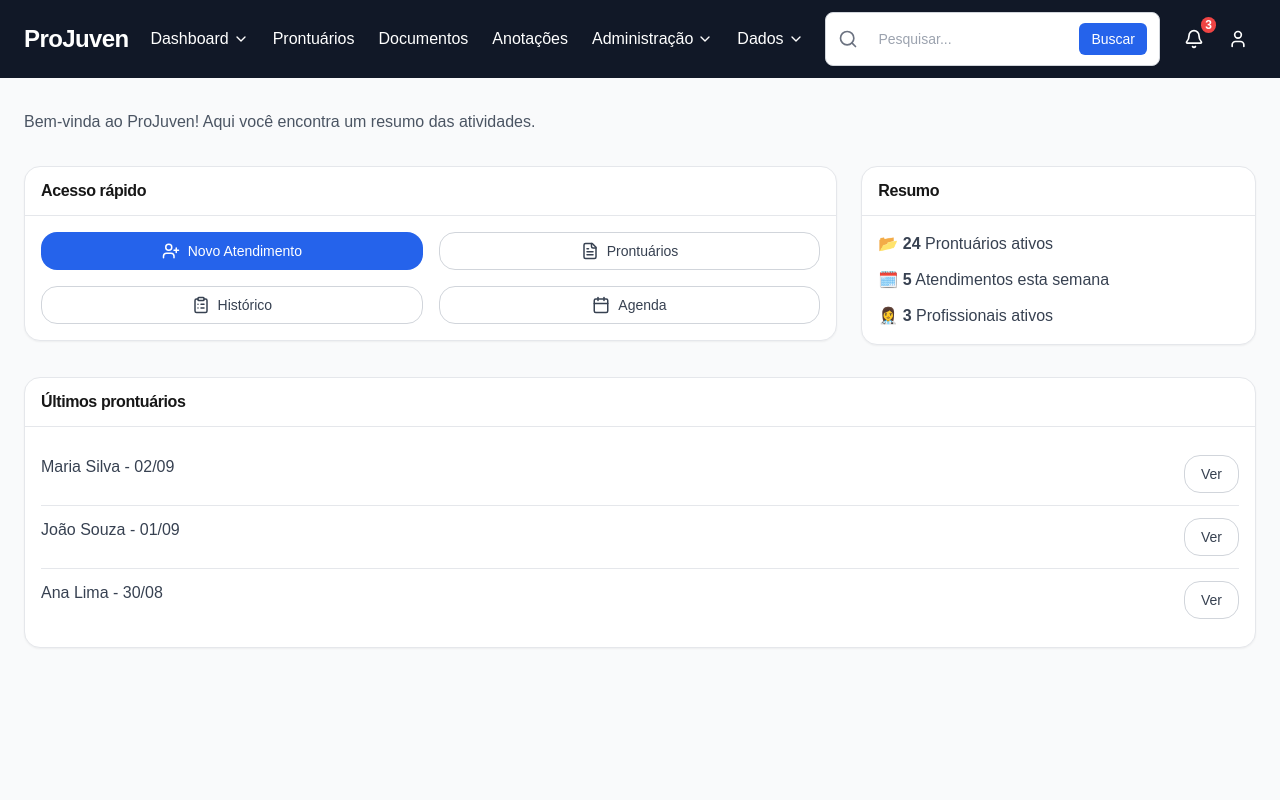
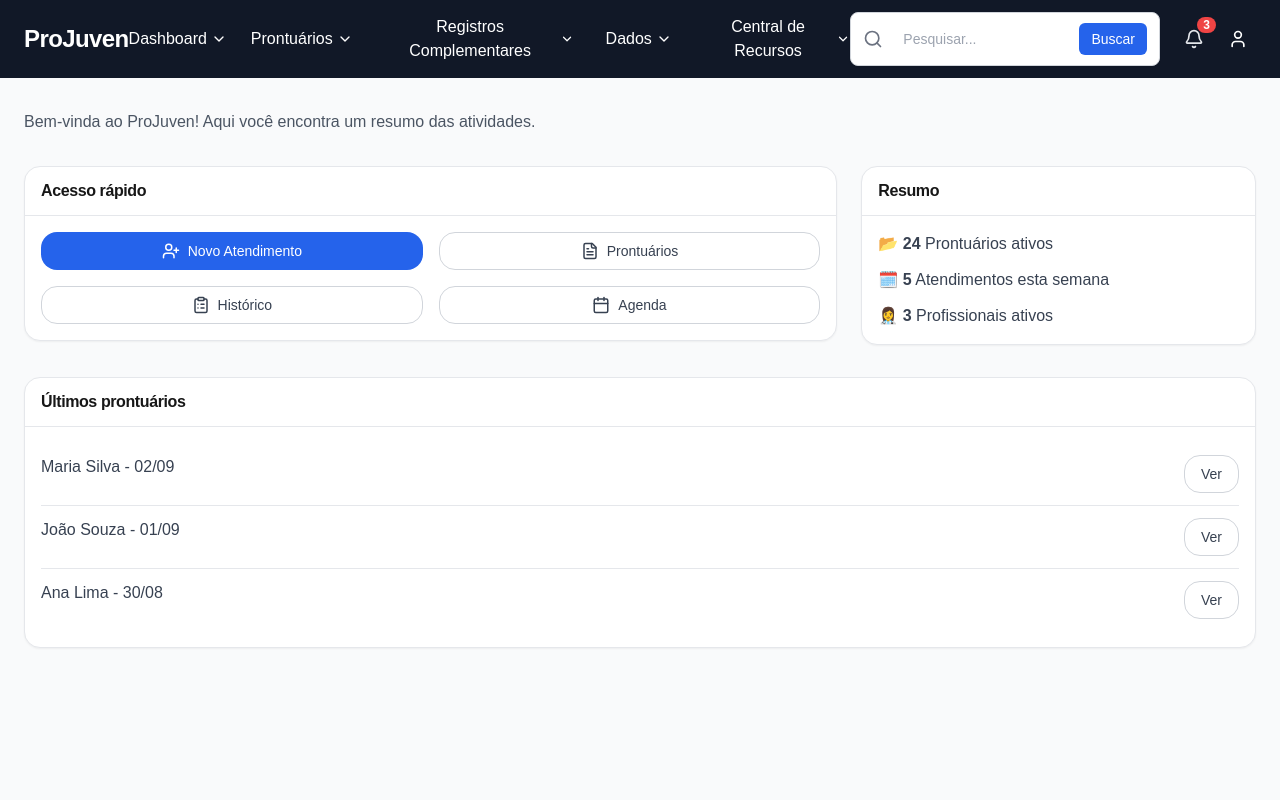
Before and after one commit to resenhandodirei/ProJuven, a Next.js app: page /home in a window 1280 px wide. Shown: the top 800 px of the page. Built offline with nearby package versions, Linux system fonts and the light colour scheme.

Commit message:
feat: fiz o componente de NotificationBell para torná-lo mais utilizá-lo na Navbar e mais reutilizável

```diff
--- /dev/null
+++ b/src/components/NotificationBell.tsx
@@ -0,0 +1,92 @@
+"use client";
+
+import { useState, useRef, useEffect } from "react";
+import { Bell } from "lucide-react";
+
+export default function NotificationBell() {
+  const [isOpen, setIsOpen] = useState(false);
+  const dropdownRef = useRef<HTMLDivElement>(null);
+
+  // Fecha o dropdown ao clicar fora
+  useEffect(() => {
+    const handleClickOutside = (event: MouseEvent) => {
+      if (
+        dropdownRef.current &&
+        !dropdownRef.current.contains(event.target as Node)
+      ) {
+        setIsOpen(false);
+      }
+    };
+    document.addEventListener("mousedown", handleClickOutside);
+    return () => document.removeEventListener("mousedown", handleClickOutside);
+  }, []);
+
+  // Notificações de exemplo (pode vir da API depois)
+  const notifications = [
+    {
+      id: 1,
+      title: "Novo prontuário adicionado",
+      time: "há 5 minutos",
+    },
+    {
+      id: 2,
+      title: "Ficha de atendimento atualizada",
+      time: "há 30 minutos",
+    },
+    {
+      id: 3,
+      title: "Lembrete: reunião às 15h",
+      time: "há 1 hora",
+    },
+  ];
+
+  return (
+    <div className="relative" ref={dropdownRef}>
+      {/* Botão do sino */}
+      <button
+        onClick={() => setIsOpen((prev) => !prev)}
+        className="relative p-2 rounded-full hover:bg-gray-800 transition"
+      >
+        <Bell className="w-5 h-5 text-gray-200" />
+        {notifications.length > 0 && (
+          <span className="absolute -top-1 -right-1 bg-red-500 text-xs font-bold rounded-full px-1.5">
+            {notifications.length}
+          </span>
+        )}
+      </button>
+
+      {/* Dropdown de notificações */}
+      {isOpen && (
+        <div className="absolute right-0 mt-2 w-80 bg-white text-gray-900 rounded-lg shadow-xl border border-gray-100 animate-fade-in z-50">
+          <div className="p-3 border-b border-gray-200 font-semibold text-sm text-gray-700">
+            Notificações
+          </div>
+
+          {notifications.length === 0 ? (
+            <div className="p-4 text-sm text-gray-500 text-center">
+              Nenhuma notificação no momento.
+            </div>
+          ) : (
+            <ul className="max-h-60 overflow-y-auto">
+              {notifications.map((n) => (
+                <li
+                  key={n.id}
+                  className="px-4 py-3 hover:bg-gray-100 cursor-pointer transition"
+                >
+                  <p className="text-sm font-medium">{n.title}</p>
+                  <p className="text-xs text-gray-500">{n.time}</p>
+                </li>
+              ))}
+            </ul>
+          )}
+
+          <div className="p-2 text-center border-t border-gray-200">
+            <button className="text-blue-600 text-sm hover:underline">
+              Ver todas
+            </button>
+          </div>
+        </div>
+      )}
+    </div>
+  );
+}
--- a/src/components/navbar.tsx
+++ b/src/components/navbar.tsx
@@ -1,10 +1,11 @@
 "use client";
 
 import { useState, useEffect } from "react";
-import { Bell, Menu, User, ChevronDown } from "lucide-react";
+import { Bell, Menu, User, ChevronDown, StickyNote, FileText } from "lucide-react";
 
 
 import SearchBar from "@/components/SearchBar";
+import NotificationBell from "@/components/NotificationBell";
 
 interface UserData {
   nome: string;
@@ -86,47 +87,127 @@ export default function Navbar() {
           <ul className="absolute left-0 mt-2 bg-white text-gray-900 rounded-lg shadow-lg w-48 py-2 animate-fade-in">
             <li>
               <a
-                href="/dashboard"
+                href="/dashboard/produtividade"
                 className="block px-4 py-2 hover:bg-gray-100"
               >
-                Visão Geral
+                Produtividade NUAJA
               </a>
             </li>
             <li>
               <a
-                href="/boas-vindas"
+                href="/dashboard/juridico"
                 className="block px-4 py-2 hover:bg-gray-100"
               >
-                Boas-vindas
+                Jurídico
+              </a>
+            </li>
+            <li>
+              <a
+                href="/dashboard/psicossocial"
+                className="block px-4 py-2 hover:bg-gray-100"
+              >
+                Psicossocial
+              </a>
+            </li>
+
+            <li>
+              <a
+                href="/dashboard/integral"
+                className="block px-4 py-2 hover:bg-gray-100"
+              >
+                Integral
+              </a>
+            </li>
+          </ul>
+
+        )}
+      </li>
+
+      {/* PRONTUÁRIOS */}
+
+        <ul className="hidden md:flex items-center gap-8 font-medium relative text-white">
+          <li
+            className="relative group"
+            onMouseEnter={() => toggleMenu("prontuarios")}
+            onMouseLeave={() => toggleMenu("")}
+          >
+          <button className="flex items-center gap-1 transition">
+            Prontuários <ChevronDown className="w-4 h-4" />
+          </button>
+
+    {openMenu === "prontuarios" && (
+      <ul className="absolute left-0 mt-2 bg-white text-gray-900 rounded-lg shadow-lg w-60 py-2 animate-fade-in z-50">
+        <li>
+          <a
+            href="/prontuarios/busca-avancada"
+            className="block px-4 py-2 hover:bg-gray-100 transition"
+          >
+            🔍 Busca avançada
+          </a>
+        </li>
+        <li>
+          <a
+            href="/prontuarios/listagem"
+            className="block px-4 py-2 hover:bg-gray-100 transition"
+          >
+            📋 Listagem geral
+          </a>
+        </li>
+        <li>
+          <a
+            href="/prontuarios/adicionar"
+            className="block px-4 py-2 hover:bg-gray-100 transition"
+          >
+            ➕ Novo prontuário ou ficha
+          </a>
+        </li>
+        <li>
+          <a
+            href="/dashboard/integral"
+            className="block px-4 py-2 hover:bg-gray-100 transition"
+          >
+            📊 Visualização integral
           </a>
         </li>
       </ul>
     )}
   </li>
 
-      {/* PRONTUÁRIOS */}
+    <li
+        className="relative group"
+        onMouseEnter={() => toggleMenu("registros")}
+        onMouseLeave={() => toggleMenu("")}
+      >
+        <button className="flex items-center gap-1 hover:text-blue-400 transition">
+          Registros Complementares <ChevronDown className="w-4 h-4" />
+        </button>
+
+        {openMenu === "registros" && (
+          <ul className="absolute left-0 mt-2 bg-white text-gray-900 rounded-lg shadow-lg w-56 py-2 animate-fade-in">
             <li>
-        <a href="/prontuarios" className="hover:text-blue-400 transition">
-          Prontuários
-        </a>
-      </li>
-
-      {/* DOCUMENTOS */}
-      <li>
-        <a href="/documentos" className="hover:text-blue-400 transition">
+              <a
+                href="/documentos"
+                className="flex items-center gap-2 px-4 py-2 hover:bg-gray-100 transition"
+              >
+                <FileText className="w-4 h-4 text-blue-500" />
                 Documentos
               </a>
             </li>
-
-      {/* ANOTAÇÕES */}
             <li>
-        <a href="/anotacoes" className="hover:text-blue-400 transition">
+              <a
+                href="/anotacoes"
+                className="flex items-center gap-2 px-4 py-2 hover:bg-gray-100 transition"
+              >
+                <StickyNote className="w-4 h-4 text-blue-500" />
                 Anotações
               </a>
             </li>
+          </ul>
+        )}
+      </li>
 
       {/* ADMINISTRAÇÃO */}
-      <li
+      {/* <li
         className="relative group"
         onMouseEnter={() => toggleMenu("admin")}
         onMouseLeave={() => toggleMenu("")}
@@ -154,7 +235,7 @@ export default function Navbar() {
             </li>
           </ul>
         )}
-      </li>
+      </li> */}
 
       {/* DADOS */}
       <li
@@ -200,19 +281,54 @@ export default function Navbar() {
           </ul>
         )}
       </li>
+
+      {/* ===== CENTRAL DE RECURSOS ===== */}
+  <li
+    className="relative group"
+    onMouseEnter={() => toggleMenu("recursos")}
+    onMouseLeave={() => toggleMenu("")}
+  >
+    <button className="flex items-center gap-1 hover:text-blue-500 transition">
+      Central de Recursos <ChevronDown className="w-4 h-4" />
+    </button>
+
+    {openMenu === "recursos" && (
+      <ul className="absolute left-0 mt-2 bg-white text-gray-900 rounded-lg shadow-lg w-60 py-2 animate-fade-in z-50">
+        <li>
+          <a
+            href="/recursos/modelos"
+            className="block px-4 py-2 hover:bg-gray-100 transition"
+          >
+            🧾 Modelos de Petições
+          </a>
+        </li>
+        <li>
+          <a
+            href="/recursos/documentos"
+            className="block px-4 py-2 hover:bg-gray-100 transition"
+          >
+            📁 Documentos de Encaminhamento
+          </a>
+        </li>
+        <li>
+          <a
+            href="/recursos/faq"
+            className="block px-4 py-2 hover:bg-gray-100 transition"
+          >
+            ❓ FAQ - Dúvidas Frequentes
+          </a>
+        </li>
+      </ul>
+    )}
+  </li>
+</ul>
     </ul>
 
         <div className="flex items-center gap-4">
           <SearchBar />
 
 
-          {/* Notificações */}
-          <button className="relative p-2 rounded-full hover:bg-gray-800 transition">
-            <Bell className="w-5 h-5" />
-            <span className="absolute -top-1 -right-1 bg-red-500 text-xs font-bold rounded-full px-1">
-              3
-            </span>
-          </button>
+          <NotificationBell />
 
           {/* Usuário */}
           <div className="flex items-center gap-2 cursor-pointer hover:opacity-80">
```
Lines whose indentation alone changed are shown as unchanged.
